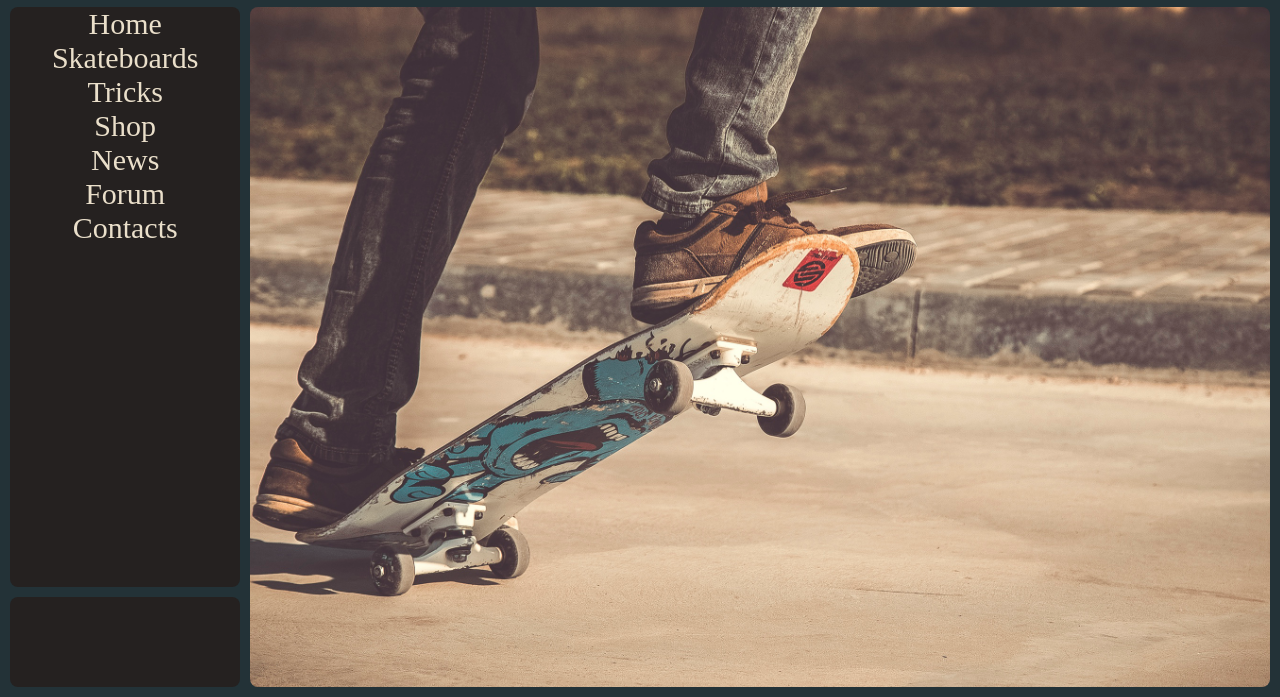
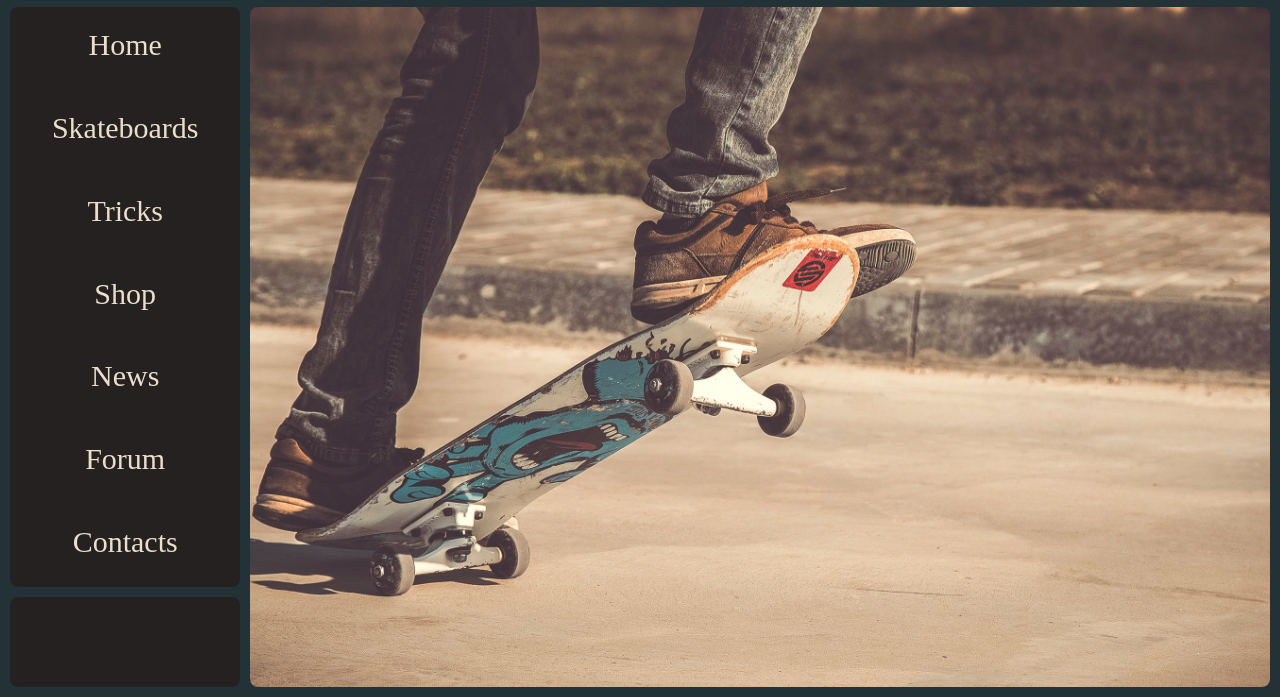
Before and after one commit to tberes/summer_project, a plain HTML site: page index.html in a window 1280 px wide. Shown: the part 103-800 px from the top of the page. Drawn offline with Linux system fonts and the light colour scheme.

Commit message:
Made some css modifications for the menu.

```diff
--- a/index.html
+++ b/index.html
@@ -10,7 +10,7 @@
 		<link rel="stylesheet" type="text/css" href="style/css/global/main.css">
 
 		<script src="js/jQuery/jquery-3.2.1.js"></script>
-		<script src="js/site/menu_mobile.js"></script>
+		<script src="js/site/menu.js"></script>
 	</head>
 
 	<body>
@@ -27,13 +27,13 @@
 		</div>
 
 		<div id="menu-wrapper">
-			<div class="menu-btns">Home</div>
-			<div class="menu-btns">Skateboards</div>
-			<div class="menu-btns">Tricks</div>
-			<div class="menu-btns">Shop</div>
-			<div class="menu-btns">News</div>
-			<div class="menu-btns">Forum</div>
-			<div class="menu-btns">Contacts</div>
+			<div class="menu-btns"><span>Home</span></div>
+			<div class="menu-btns"><span>Skateboards</span></div>
+			<div class="menu-btns"><span>Tricks</span></div>
+			<div class="menu-btns"><span>Shop</span></div>
+			<div class="menu-btns"><span>News</span></div>
+			<div class="menu-btns"><span>Forum</span></div>
+			<div class="menu-btns"><span>Contacts</span></div>
 		</div>
 
 		<div id="help_wrapper">
--- a/style/css/desktop/menu.css
+++ b/style/css/desktop/menu.css
@@ -0,0 +1,17 @@
+.menu-btns span {
+    cursor: pointer;
+    border-bottom: 4px solid transparent;
+    transition: 0.5s ease;
+}
+
+.menu-btns span:hover {
+    border-bottom-color: #eac67a;
+}
+
+.menu-btns {
+    border-radius: 8px;
+}
+
+.menu-btns:hover {
+    background: radial-gradient(#233237 30%, #252120 60%);
+}
--- a/style/css/desktop/site.css
+++ b/style/css/desktop/site.css
@@ -1,3 +1,7 @@
+@import url(menu.css);
+
+
+
 #site-header {
     position: fixed;
     top: 0;
@@ -85,7 +89,3 @@
 
     z-index: 80;
 }
-
-.menu-btns {
-    cursor: pointer;
-}
--- a/style/css/global/common.css
+++ b/style/css/global/common.css
@@ -18,4 +18,6 @@ body {
     color: #eadfca;
     text-align: center;
     font-size: 30px;
+    height: calc(100% / 7);
+    line-height: 250%;
 }
--- a/style/css/global/main.css
+++ b/style/css/global/main.css
@@ -1,8 +1,8 @@
 /* Global */
-@import url("common.css");
+@import url(common.css);
 
 /* Mobile */
-@import url("../../css/mobile/site.css") only screen and (max-width: 640px);
+@import url(../../css/mobile/site.css) only screen and (max-width: 640px);
 
 /* Desktop */
-@import url("../../css/desktop/site.css") only screen and (min-width: 640px);
+@import url(../../css/desktop/site.css) only screen and (min-width: 640px);
```
Also changed, not shown: js/site/menu.js (renamed from js/site/menu_mobile.js), style/css/mobile/menu.css (deleted).
